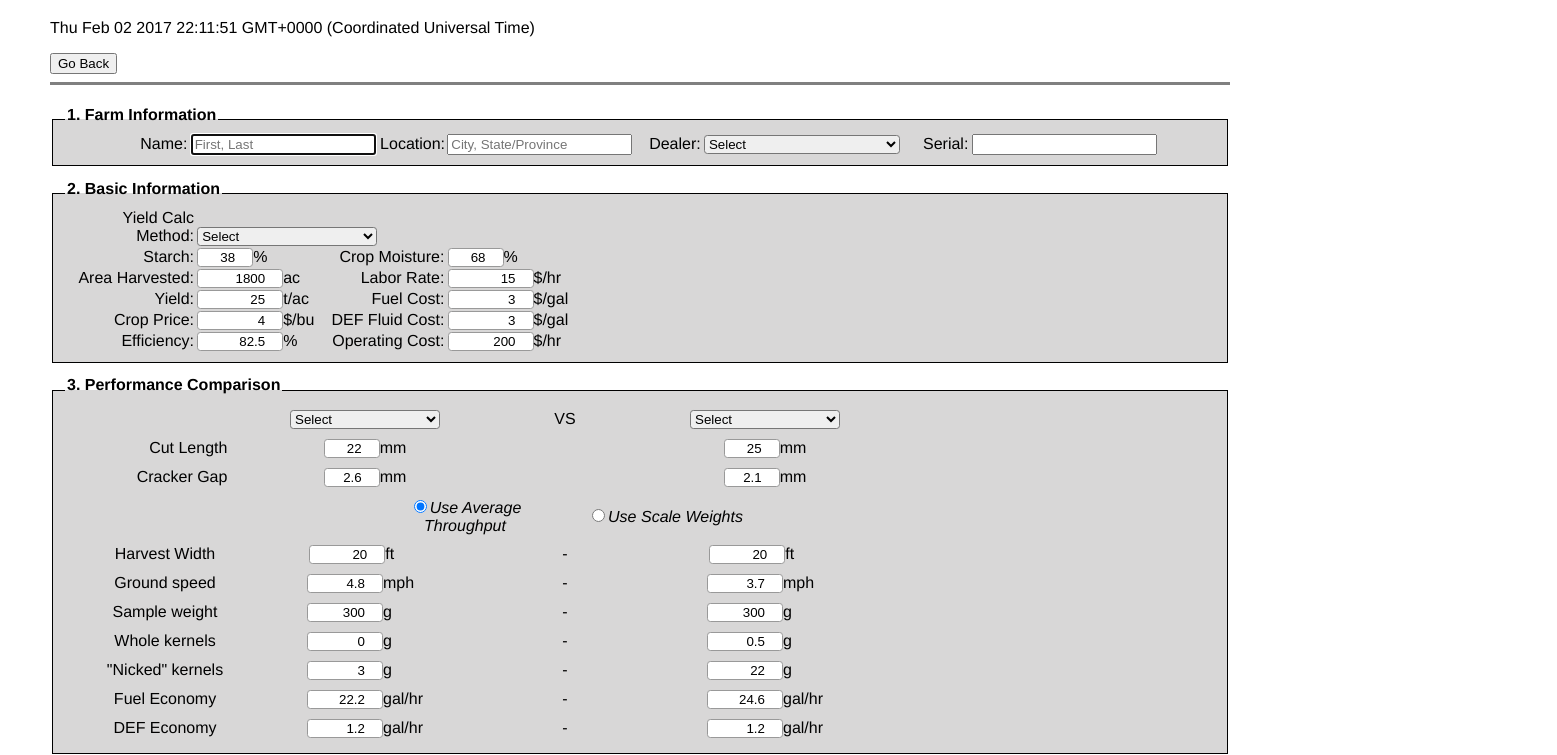
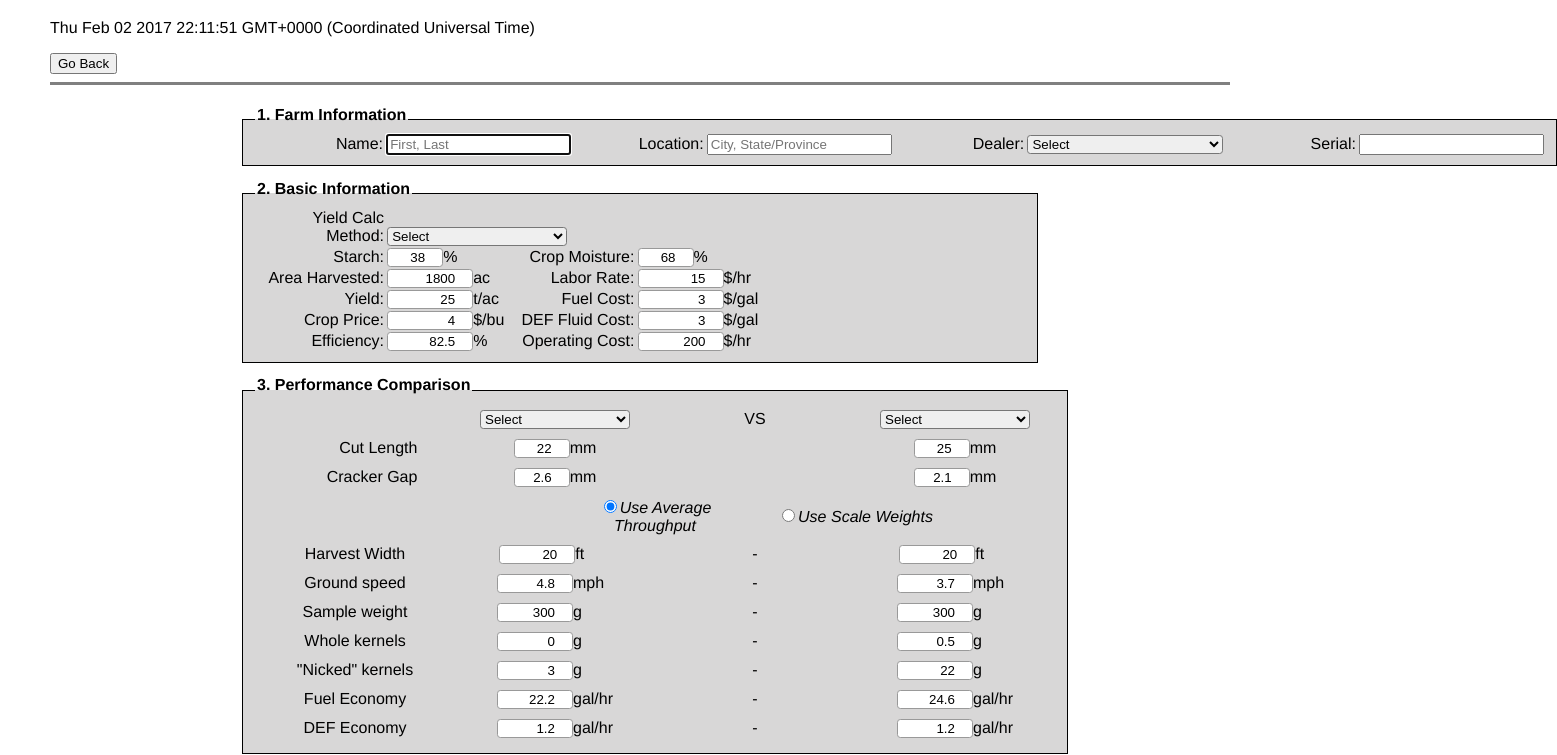
Before and after one commit to antler22/antler22.github.io, a plain HTML site: page JaguarVC.html in a window 1280 px wide. Shown: the part 179-934 px from the top of the page, 1557 px wide, since content can reach past the window. Drawn offline with nearby package versions, Linux system fonts and the light colour scheme.

Commit message:
width autofit

```diff
--- a/mystyle.css
+++ b/mystyle.css
@@ -14,20 +14,17 @@
 		fieldset.part1 {
 			border:1px solid;
 			text-align: center;
-      width: auto;
 			background-color: #d8d7d7;
 			white-space:nowrap;
 			}
 		fieldset.part2 {
 			border:1px solid;
 			text-align: left;
-            width: auto;
 			background-color: #d8d7d7;
 			}
 		fieldset.part3 {
 			border:1px solid;
 			text-align: center;
-            width: auto;
 			background-color: #d8d7d7;
 			}
 			fieldset.part4 {
@@ -44,7 +41,6 @@
 		}
 	label.fieldset1 {
 		display: inline-block;
-		width: 4em;
 		margin-right:0.2em;
 		text-align:right;
 	}
@@ -79,7 +75,7 @@
     select {
       border-radius: 0.25em;
     }
-  form.contentfiller {
+  form.content {
     max-width: 800px;
     margin: auto;
   }
```
